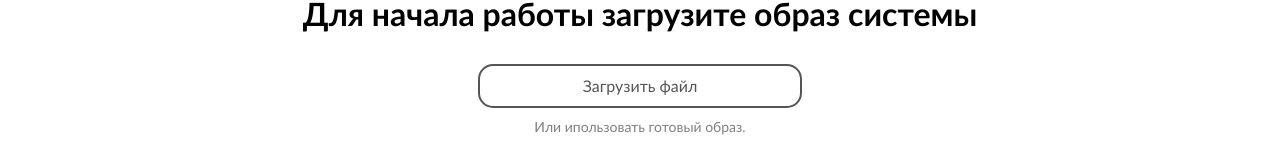
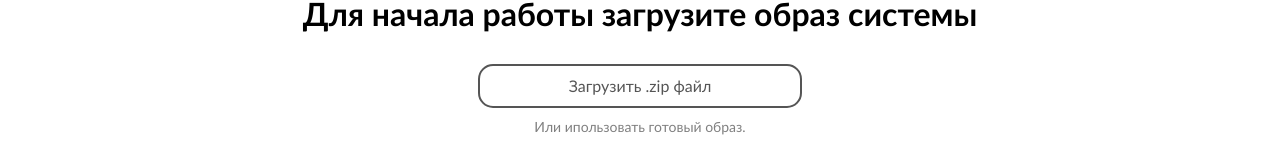
Before and after one commit to baikinkirill/baikinkirill.dev, a Next.js app: page /mirea/vshell in a window 1280 px wide. Shown: the part 297-463 px from the top of the page. Built offline with nearby package versions, Linux system fonts and the light colour scheme.

Commit message:
Update index.js

```diff
--- a/pages/mirea/vshell/index.js
+++ b/pages/mirea/vshell/index.js
@@ -119,10 +119,10 @@ function GetArchive(props) {
                 <h1 style={{textAlign: "center", padding: "10px"}}>Для начала работы загрузите образ системы</h1>
                 <div className="example-2">
                     <div className="form-group">
-                        <input onChange={() => props.setStartPage(2)} type="file" name="file" id="file"
+                        <input accept=".zip" onChange={() => props.setStartPage(2)} type="file" name="file" id="file"
                                className="input-file"/>
                         <label style={{textAlign:"center"}} htmlFor="file" className="btn btn-tertiary js-labelFile">
-                            <span className="js-fileName">Загрузить файл</span>
+                            <span className="js-fileName">Загрузить .zip файл</span>
                         </label>
                     </div>
                     <div style={{textAlign:"center",color:"gray",marginTop:"10px",fontSize:"14px",cursor:"pointer"}} onClick={()=>{
```
